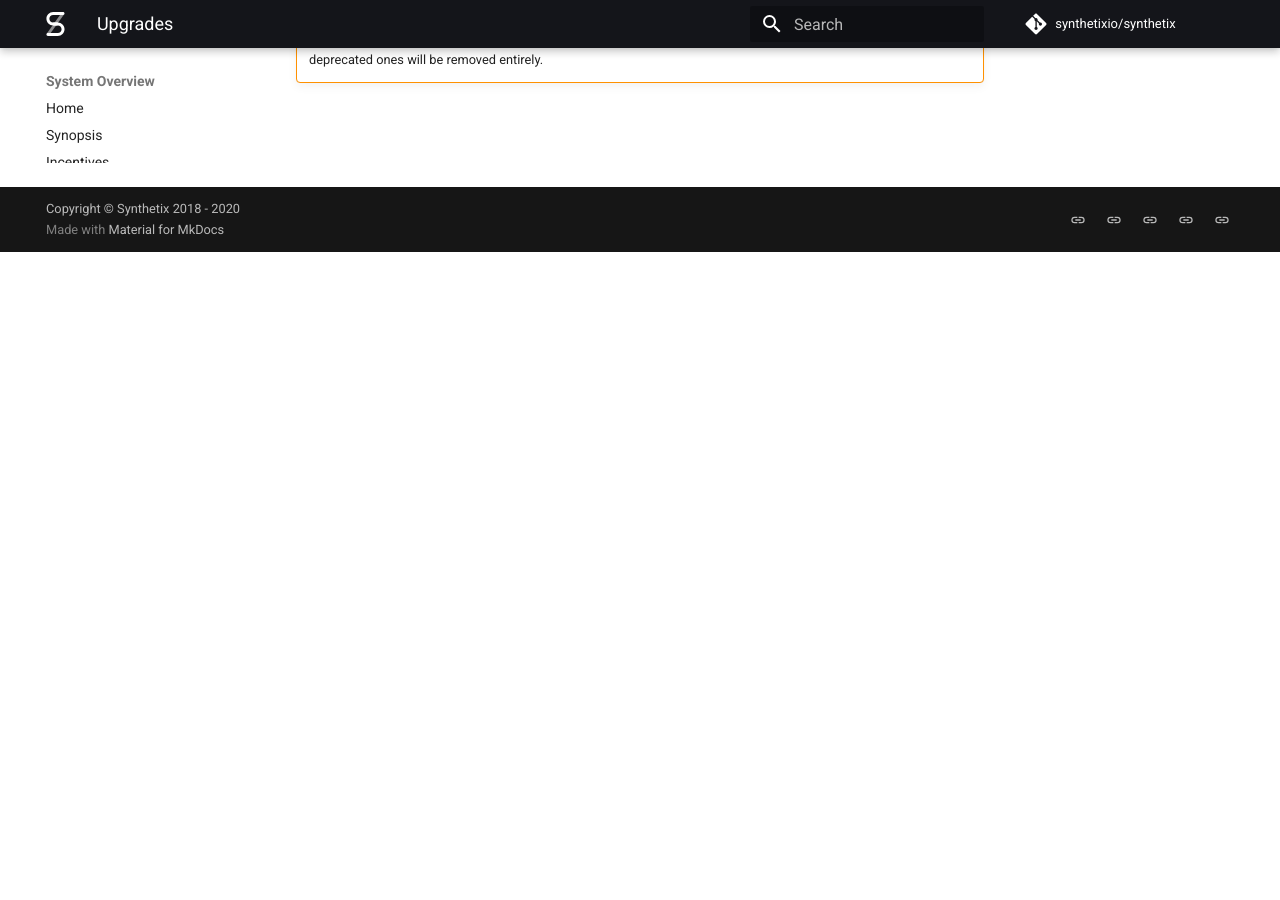
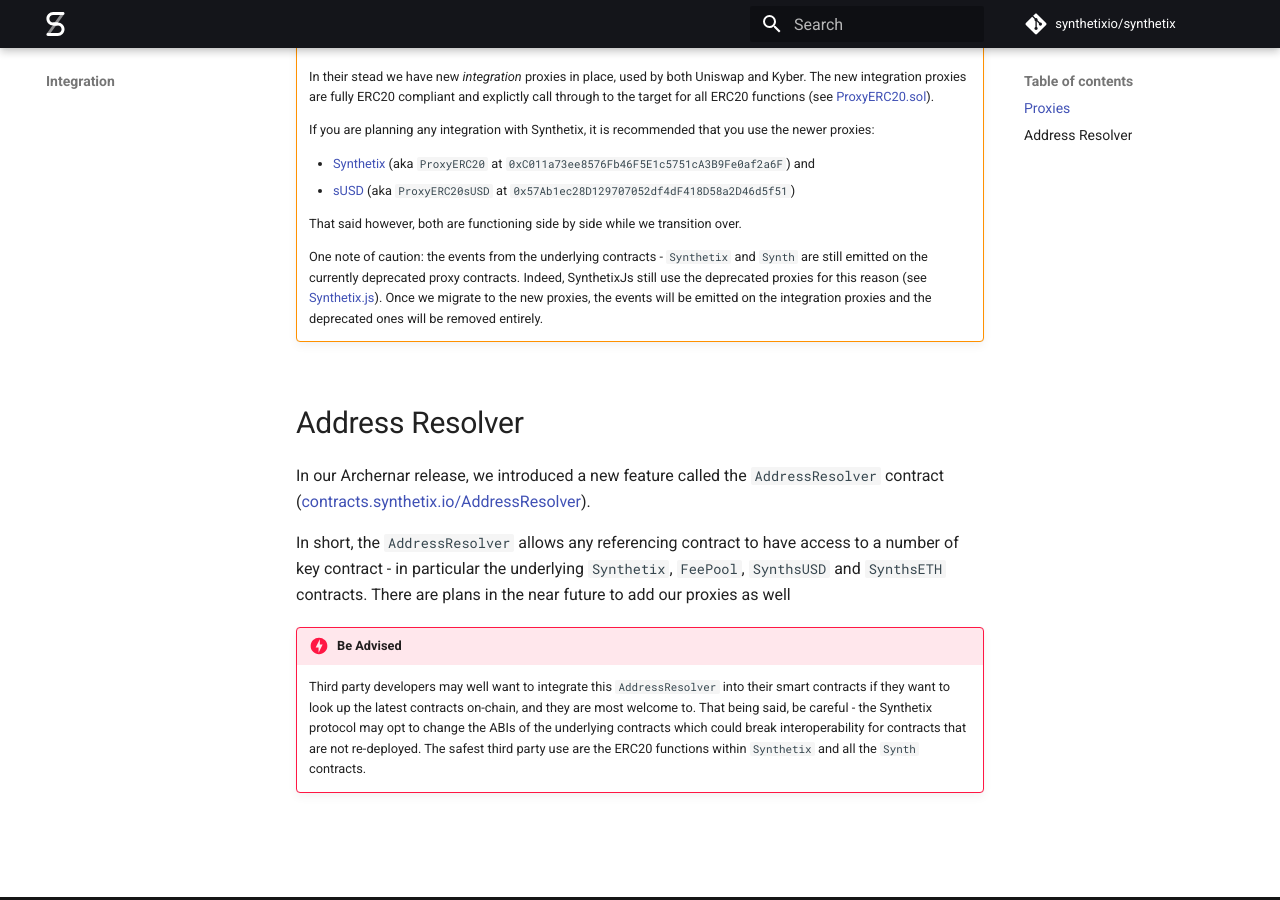
Before and after one commit to Synthetixio/synthetix-docs, an MkDocs documentation site: the page built from content/integration.md, in a window 1280 px wide and 900 px high, scrolled down 1118 px. Built offline with MkDocs 1.6.1 and Material for MkDocs 9.7.7, drawn with Linux system fonts in a browser that asks for light colours; comment, search, counter and statistics services are not loaded; before the commit the page ends 1370 px from its top, so only the background shows below that; some of the changed text lies outside the part shown.

Commit message:
Renaming Upgrades to Integration

```diff
--- a/content/upgrades.md
+++ b/content/integration.md
@@ -1,4 +1,12 @@
-# Upgrades
+# Integration Guide
+
+!!! Tip "Who this guide is for"
+
+    This is a guide for smart contract developers looking into integrate one or more of Synthetix's contracts into their own contracts. Please read the below thoroughly and ask for help in the `#dev-portal` channel of our [Discord](https://discordapp.com/channels/413890591840272394/).
+
+    If instead you're looking to integrate Synthetix into your dApps and scripts, please see our [libraries section](libraries/index.md).
+
+## Proxies
 
 Synthetix makes extensive use of the proxy pattern. This allows users and integrated systems to refer to immutable proxy addresses while the underlying functionality is passed through to the target or _underlying_ contracts which can be updated by an `owner` function. This allows for fast iteration of the Synthetix ecosystem at the cost of trust in the protocol.
 
@@ -32,3 +40,14 @@ As of this moment, the following contracts are behind proxies:
     That said however, both are functioning side by side while we transition over.
 
     One note of caution: the events from the underlying contracts - `Synthetix` and `Synth` are still emitted on the currently deprecated proxy contracts. Indeed, SynthetixJs still use the deprecated proxies for this reason (see [Synthetix.js](https://github.com/Synthetixio/synthetix-js/blob/master/src/contracts/mainnet/Synthetix.js#L12)). Once we migrate to the new proxies, the events will be emitted on the integration proxies and the deprecated ones will be removed entirely.
+
+
+## Address Resolver
+
+In our Archernar release, we introduced a new feature called the `AddressResolver` contract ([contracts.synthetix.io/AddressResolver](https://contracts.synthetix.io/AddressResolver)).
+
+In short, the `AddressResolver` allows any referencing contract to have access to a number of key contract - in particular the underlying `Synthetix`, `FeePool`, `SynthsUSD` and `SynthsETH` contracts. There are plans in the near future to add our proxies as well
+
+!!! danger "Be Advised"
+
+    Third party developers may well want to integrate this `AddressResolver` into their smart contracts if they want to look up the latest contracts on-chain, and they are most welcome to. That being said, be careful - the Synthetix protocol may opt to change the ABIs of the underlying contracts which could break interoperability for contracts that are not re-deployed. The safest third party use are the ERC20 functions within `Synthetix` and all the `Synth` contracts.
--- a/mkdocs.yml
+++ b/mkdocs.yml
@@ -26,18 +26,19 @@ nav:
       - Incentives: incentives.md
       - Governance: governance.md
       - Historical Data: historical.md
-      - Upgrades: upgrades.md
-      - Addresses: addresses.md
-      - Releases: releases.md
-      - Tokens: tokens.md
-      - Libraries: libraries/index.md
-      - Smart Contracts: contracts/index.md
+      # - Addresses: addresses.md
+      # - Releases: releases.md
+      # - Tokens: tokens.md
+      # - Libraries: libraries/index.md
+      # - Smart Contracts: contracts/index.md
   - Addresses:
-      - Deployed Addresses: addresses.md
+      - '': addresses.md
   - Releases:
-      - Home: releases.md
+      - '': releases.md
   - Tokens:
-      - Home: tokens.md
+      - '': tokens.md
+  - Integration:
+      - '': integration.md
   - Libraries:
       - Home: libraries/index.md
       - Versioning: libraries/versioning.md
```
